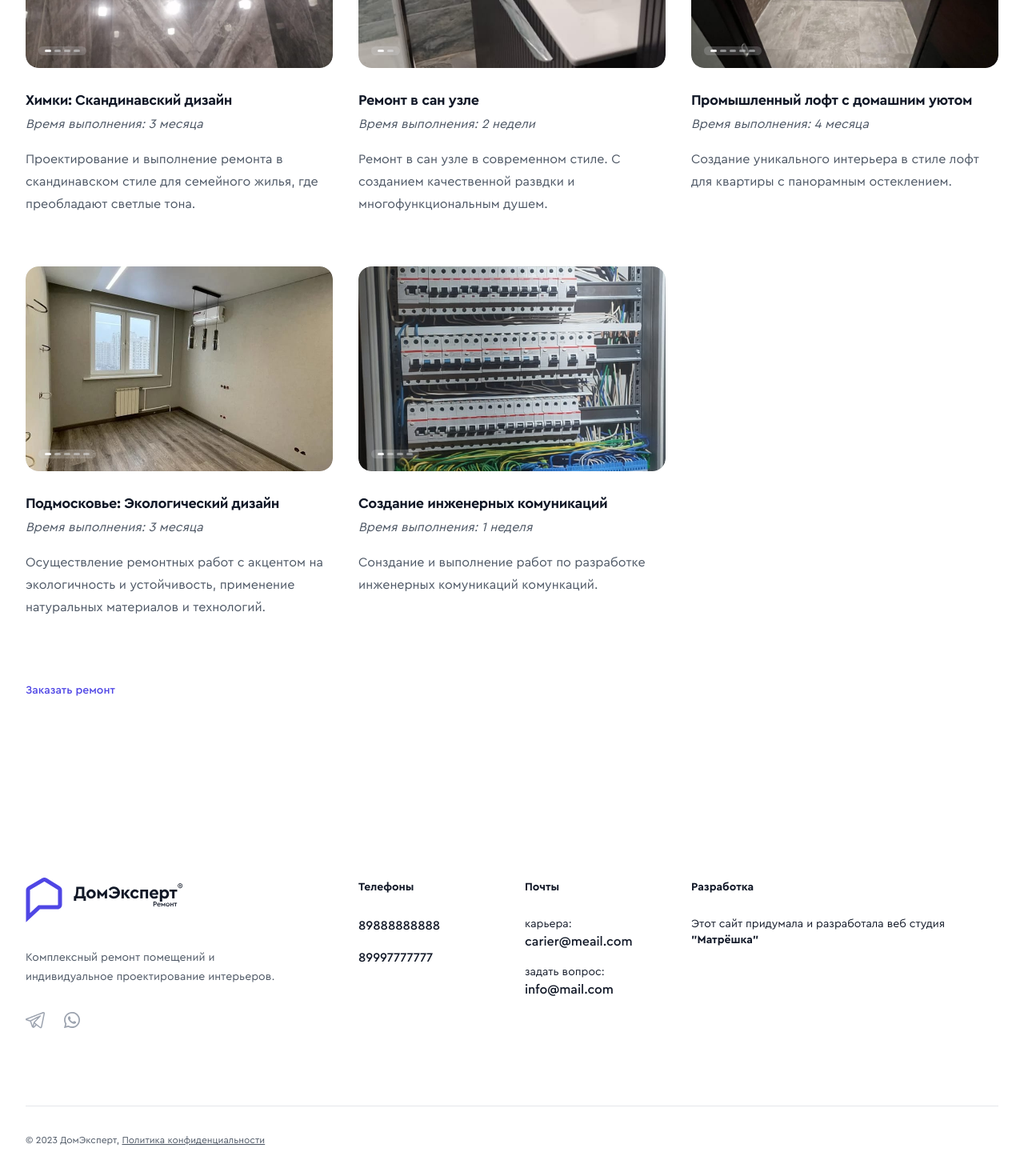
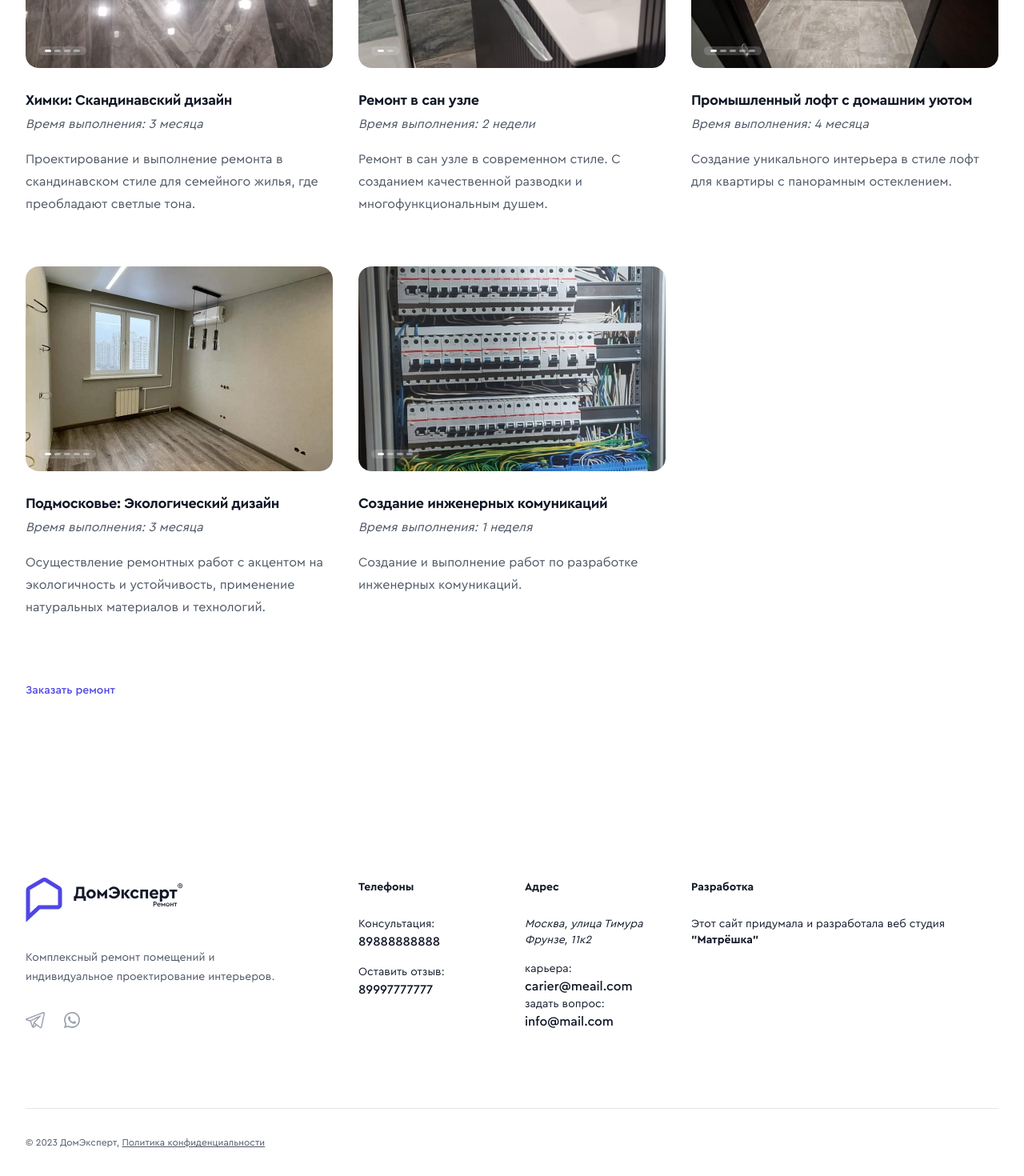
Before and after one commit to roodiroot/home_expert, a Next.js app: page /projects in a window 1280 px wide. Shown: the part 1608-3078 px from the top of the page at 80% size. Built offline with nearby package versions, Linux system fonts and the light colour scheme.

Commit message:
add adress

```diff
--- a/src/components/ui/footer-section.tsx
+++ b/src/components/ui/footer-section.tsx
@@ -27,7 +27,7 @@ const FooterSection = () => {
               <h3 className='text-sm font-semibold leading-6'>Телефоны</h3>
               <ul className='mt-6 space-y-4'>
                 <li className='flex flex-col'>
-                  <span className='text-sm'></span>
+                  <span className='text-sm'>Консультация:</span>
                   <a
                     className='font-medium'
                     href={`tel:${process.env.NEXT_PUBLIC_PHONE1}`}
@@ -36,7 +36,7 @@ const FooterSection = () => {
                   </a>
                 </li>
                 <li className='flex flex-col'>
-                  <span className='text-sm'></span>
+                  <span className='text-sm'>Оставить отзыв:</span>
                   <a
                     className='font-medium'
                     href={`tel:${process.env.NEXT_PUBLIC_PHONE2}`}
@@ -47,8 +47,13 @@ const FooterSection = () => {
               </ul>
             </div>
             <div className='mt-10 md:mt-0'>
-              <h3 className='text-sm font-semibold leading-6'>Почты</h3>
+              <h3 className='text-sm font-semibold leading-6'>Адрес</h3>
               <ul className='mt-6 space-y-4'>
+                <li className='flex flex-col'>
+                  <address className='text-sm font-normal'>
+                    Москва, улица Тимура Фрунзе, 11к2
+                  </address>
+                </li>
                 <li className='flex flex-col '>
                   <span className='text-sm'>карьера:</span>
                   <a
@@ -57,8 +62,6 @@ const FooterSection = () => {
                   >
                     {process.env.NEXT_PUBLIC_EMAIL1}
                   </a>
-                </li>
-                <li className='flex flex-col'>
                   <span className='text-sm'>задать вопрос:</span>
                   <a
                     className='font-medium  whitespace-nowrap'
--- a/src/utils/projects.json
+++ b/src/utils/projects.json
@@ -151,7 +151,7 @@
     "title": "Скандинавский Уют. Создание дизайна и внутренняя отделка.",
     "shortTitle": "Ремонт в сан узле",
     "time": "2 недели",
-    "description": "Ремонт в сан узле в современном стиле. С созданием качественной развдки и многофункциональным душем.",
+    "description": "Ремонт в сан узле в современном стиле. С созданием качественной разводки и многофункциональным душем.",
     "date": "Ноябрь 2, 2023",
     "tags": ["Ванная"],
     "author": {
@@ -210,7 +210,7 @@
     "title": "Скандинавский Уют. Создание дизайна и внутренняя отделка.",
     "shortTitle": "Создание инженерных комуникаций",
     "time": "1 неделя",
-    "description": "Сонздание и выполнение работ по разработке инженерных комуникаций комункаций.",
+    "description": "Создание и выполнение работ по разработке инженерных комуникаций.",
     "date": "Ноябрь 2, 2023",
     "tags": ["Зала", "Спальня", "Ванная"],
     "author": {
```
